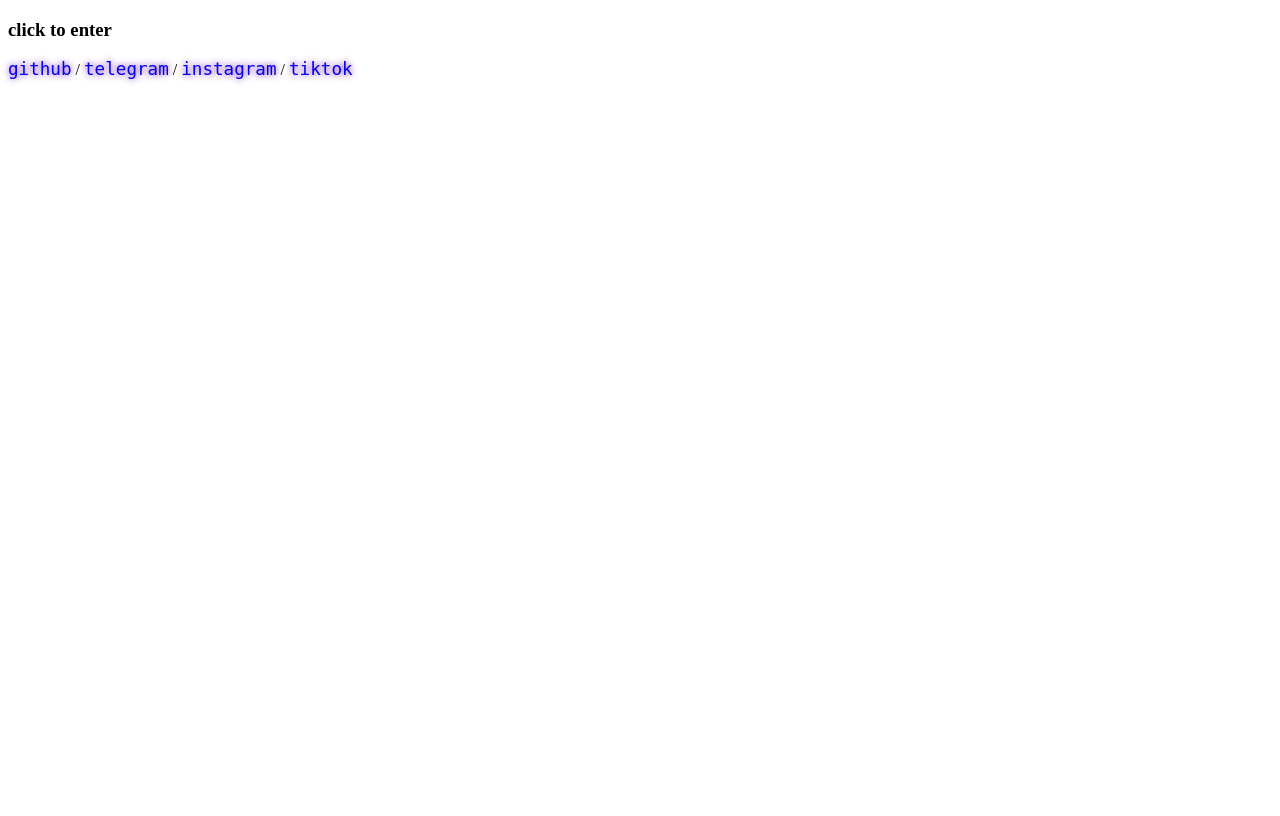
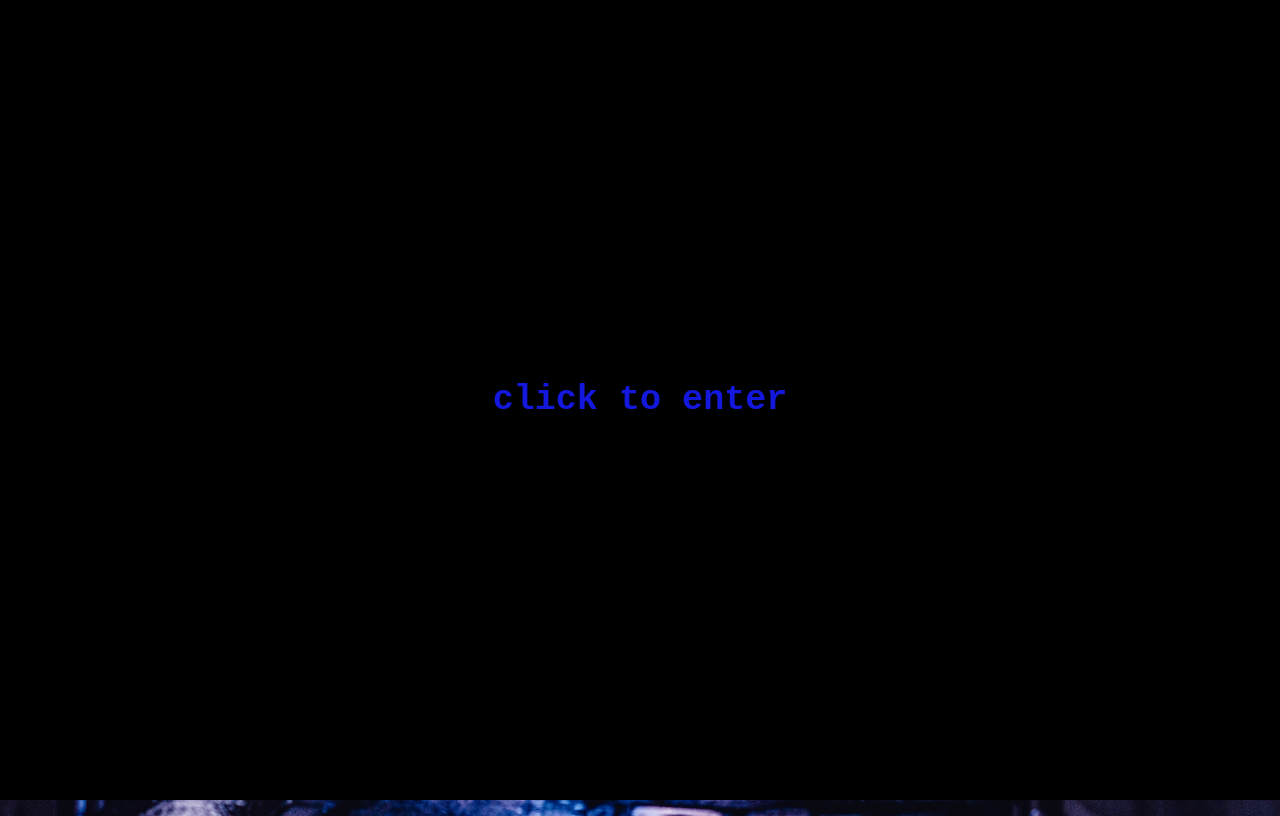
Before and after one commit to sluggish/zimzylol, a plain HTML site: page index.html in a window 1280 px wide. Drawn offline with Linux system fonts and the light colour scheme; a web font is replaced by a local one.

Commit message:
Update style.css

```diff
--- a/css/style.css
+++ b/css/style.css
@@ -1,121 +1,7 @@
-@font-face {
-  font-family: mono;
-  src: url(mono.ttf);
-}
-@font-face {
-  font-family: derk;
-  src: url(derk.otf);
-
-a:hover {
-  transition:.4s!important;
-  color:rgb(190, 190, 190)!important;
-  text-shadow: 0 0 0.40em rgb(190, 190, 190);
-}
-span::before {
-  content:'\A';
-  white-space:pre
-}
-#overlay-toggle {
-  position:absolute;
-  display: none;
-}
-.debold{
-  font-weight:normal
-}
-.social_container {
-display: flex;
-align-items: center;
-justify-content: center;
-}
-.overlay {
-  z-index: 1;
-  background-color: black;
-}
-.overlay label {
-  display: grid;
-  place-items: center;
-  width: 100vw;
-  height: 100vw;
-  color: rgb(255, 255, 255);
-  font-size: 2rem;
-  cursor: url("../images/cursor.png"), default;
-}
-.no-hover {
-  display: block;
-}
-.hover {
-  display: none;
-}
-.fullscreen {
-  position: fixed;
-  top: 50%;
-  left: 50%;
-  transform: translate(-50%, -50%);
-  min-height: 100vh;
-  min-width: 100vw;
-}
-.text-content {
-  background: rgba(0, 0, 0, 0);
-  display: grid;
-  place-content: center;
-  text-align: center;
-  color: rgb(255, 255, 255);
-}
-.text-content h1 {
-  font-size: 3rem;
-  font-weight: 800;
-}
-.text-content p {
-  padding-top: 30px;
-  padding-right: 10px;
-  padding-bottom: 31px;
-  padding-left: 10px;
-  font-size: 1.7rem;
-  font-weight: 500;
-  line-height: 0.0;
-  color: rgb(192, 192, 192);
-  display: flex;
-}
-.text-content a {
-  padding-top: 10px;
-  padding-right: 10px;
-  padding-bottom: 10px;
-  padding-left: 10px;
-  font-size: 1.3rem;
-  line-height: 0.0;
-  color: #fff;
-  display: flex;
-}
-#overlay-toggle:checked ~ .overlay {
-  animation-fill-mode: forwards;
-  animation-name: fade, hide;
-  animation-delay: 0s, 600ms;
-  animation-duration: 600ms, 1ms;
-}
-#overlay-toggle:checked ~ .overlay label {
-  animation-fill-mode: forwards;
-  animation-name: fade;
-  animation-delay: 0s;
-  animation-duration: 500ms;
-}
-@media(hover: hover) {
-  .hover {
-    display: block;
-  }
-  .no-hover {
-    display: none;
-  }
-}
-@keyframes fade{
-  to {
-    opacity: 0;
-  }
-}
-@keyframes hide {
-  to {
-    visibility: hidden;
-  }
-
+iframe {
+    width: 100%;
+    border: none;
+    height: 100vh;
 }
 
 div.interact {
@@ -150,6 +36,34 @@ body {
     }
 }
 
+div.center_container {
+    display: flex;
+    justify-content: center;
+    align-items: center;
+    min-height: 100vh;
+}
+
+@keyframes flicker {
+    to {
+        box-shadow: none;
+    }
+}
+
+div.social_container {
+    display: flex;
+    justify-content: center;
+    background-color: rgba(0, 0, 0, 0.6);
+    border-radius: 25px;
+    box-shadow: 0px 0px 10px 15px rgb(3, 3, 221);
+    animation: flicker 1s steps(2, start) infinite;
+}
+
+img.social_icon {
+    -moz-transition: all 1s ease-in-out;
+    transition: all 1s ease-in-out;
+    margin: 20px;
+    max-height: 65px;
+}
 
 ::selection {
     cursor: pointer;
@@ -162,3 +76,4 @@ body {
 
 a:hover {
     transform: scale(1.1);
+}
```
